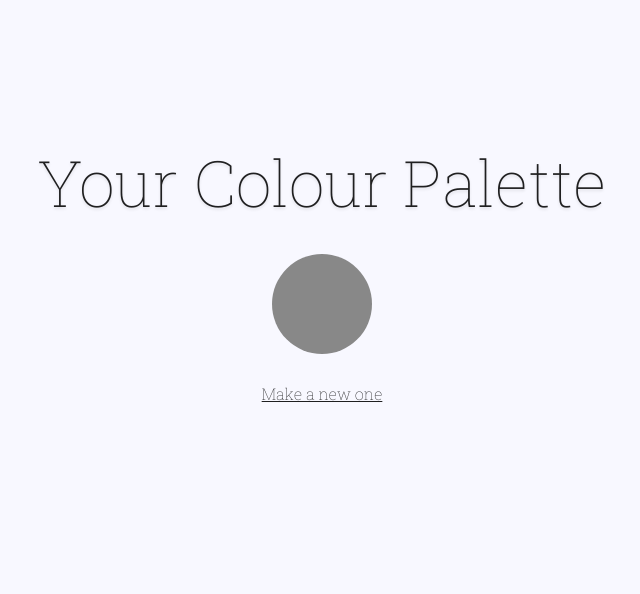
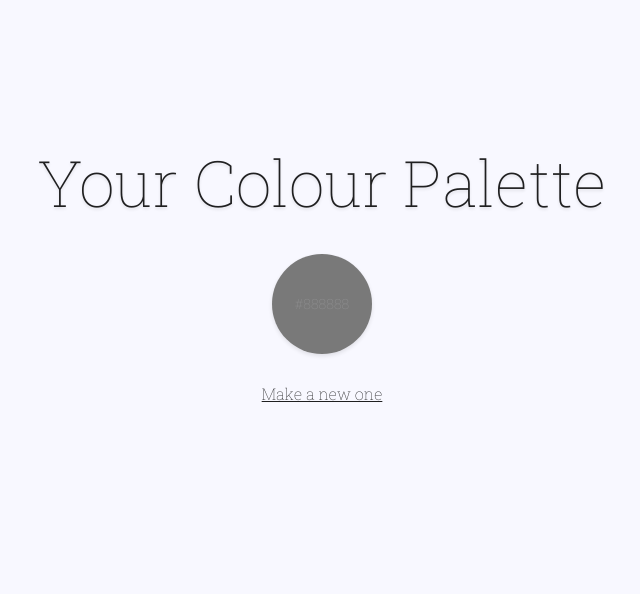
Before and after one commit to xanderlewis/colour-palettes, a Node server app: template views/palette.handlebars in a window 1280 px wide. Shown: the top 594 px of the page, without its empty margins (318-958 px from the left). Run offline with Node 20, Linux system fonts and the light colour scheme; the template is opened without the code that fills it: most values are stand-ins (such as "Sample title", 1, 10 or a date in 2020); some libraries are stand-ins or nearby versions.

Commit message:
Add hex colour labels

```diff
--- a/index.js
+++ b/index.js
@@ -4,24 +4,25 @@ const handlebars = require('express-handlebars');
 const paletteUtils = require('./palette-utils.js');
 const app = express();
 
+// Handle static files (in public directory)
 app.use(express.static('public'));
+
+// Create JSON parser
 const jsonParser = bodyParser.json();
 
+// Set up handlebars
 app.engine('handlebars', handlebars({defaultLayout: 'main'}));
 app.set('view engine', 'handlebars');
 
-app.get('/palette.css', function (req, res) {
-  res.sendFile(__dirname + '/palette.css');
-  console.log('palette.css requested.');
-});
-
+// Handle post request (sending colour palette to server)
 app.post('/palette', jsonParser, function (req,res) {
   const palette = req.body;
 
   // Respond with dynamically-generated colour palette page (using handlebars as template engine)
-  res.render('palette', {colours: palette.map(x => paletteUtils.colourToHex(x))});
+  res.render('palette', {hexColours: palette.map(x => paletteUtils.colourToHex(x))});
 });
 
+// Listen for requests
 app.listen(process.env.PORT || 3000, function () {
   console.log('Listening.');
 });
--- a/palette-utils.js
+++ b/palette-utils.js
@@ -13,6 +13,7 @@ function colourToRGBAString(colour) {
   return Object.values(colour).reduce(function (total, current, index) {
     var newTotal = total
     newTotal += Math.round(current);
+    // Add comma, or closing bracket if at end
     if (index == Object.values(colour).length - 1) {
       newTotal += ')';
     } else {
--- a/public/script.js
+++ b/public/script.js
@@ -15,7 +15,7 @@ window.addEventListener('load', function () {
             // Scale image so that width is 100px.
             const aspectRatio = img.height / img.width;
             canvas.width = 100;
-            canvas.height = aspectRatio * 100;
+            canvas.height = aspectRatio * canvas.width;
             ctx.drawImage(img, 0, 0, canvas.width, canvas.height);
 
             // Extract colour palette from image
--- a/public/styles/palette.css
+++ b/public/styles/palette.css
@@ -41,6 +41,10 @@ circle:hover {
   transform: scale(0.95);
 }
 
+.circle-shadow {
+  opacity: 0.1;
+}
+
 ul {
   text-align: center;
   /*text-shadow: 0px 2px 4px rgba(0,0,0,0);*/
@@ -56,6 +60,7 @@ li {
 
 svg {
   opacity: 0;
+  overflow: visible;
 }
 
 svg.visible {
@@ -67,11 +72,10 @@ svg.visible {
 }
 
 .colour-label {
-  font-size: 10px;
+  font-size: 14px;
   font-weight: 100;
   z-index: 10;
-  color: black;
-  mix-blend-mode: color-burn;
+  opacity: 0.2;
 }
 
 footer {
--- a/views/palette.handlebars
+++ b/views/palette.handlebars
@@ -1,11 +1,19 @@
 <div id="palette-container">
   <h1 class="zoom-in">Your Colour Palette</h1>
   <ul>
-    {{#each colours}}
+    {{#each hexColours}}
       <li>
-        <svg width="100" height="100">
-          <circle r="50" cx="50" cy="50" fill="{{this}}"></circle>
-          <!-- <text class="colour-label" x="50%" y="50%" text-anchor="middle">{{this}}</text> -->
+        <svg width="100" height="100" viewBox="0 0 100 100">
+          <defs>
+            <filter id="f1" x="-50%" y="-50%" width="200%" height="200%">
+              <feOffset result="offOut" in="SourceAlpha" dx="0" dy="2"/>
+              <feGaussianBlur result="blurOut" in="offOut" stdDeviation="2"/>
+              <feBlend in="SourceGraphic" in2="blurOut" mode="normal"/>
+            </filter>
+          </defs>
+          <circle r="50" cx="50%" cy="50%" fill="{{this}}"></circle>
+          <circle class="circle-shadow" r="50" cx="50%" cy="50%" fill="black" filter="url(#f1)"></circle>
+          <text class="colour-label" x="50%" y="55%" text-anchor="middle" fill="#f8f8ff">{{this}}</text>
         </svg>
       </li>
     {{/each}}
```
Also changed, not shown: palette.html (deleted, +0 -57 lines).
